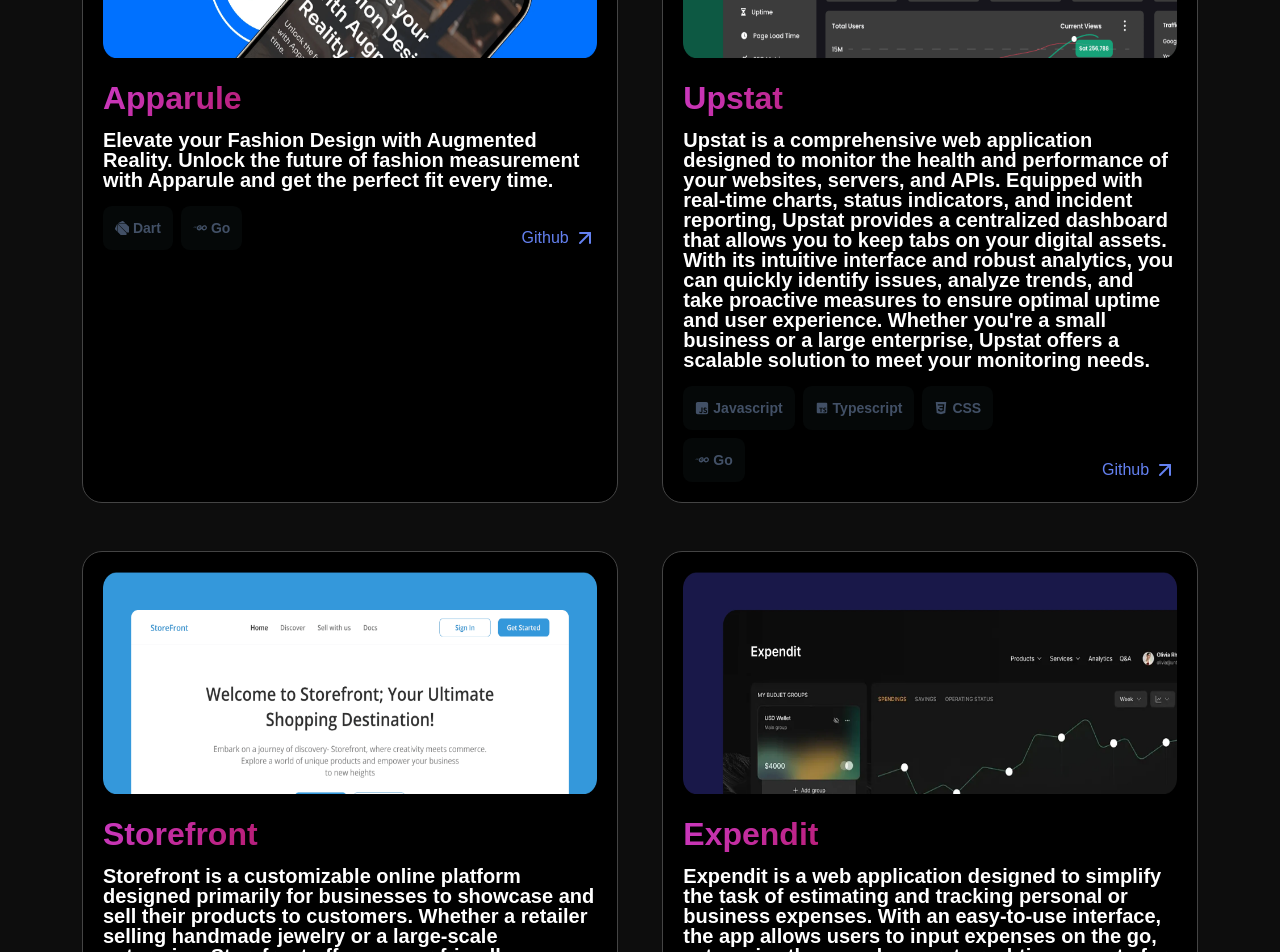
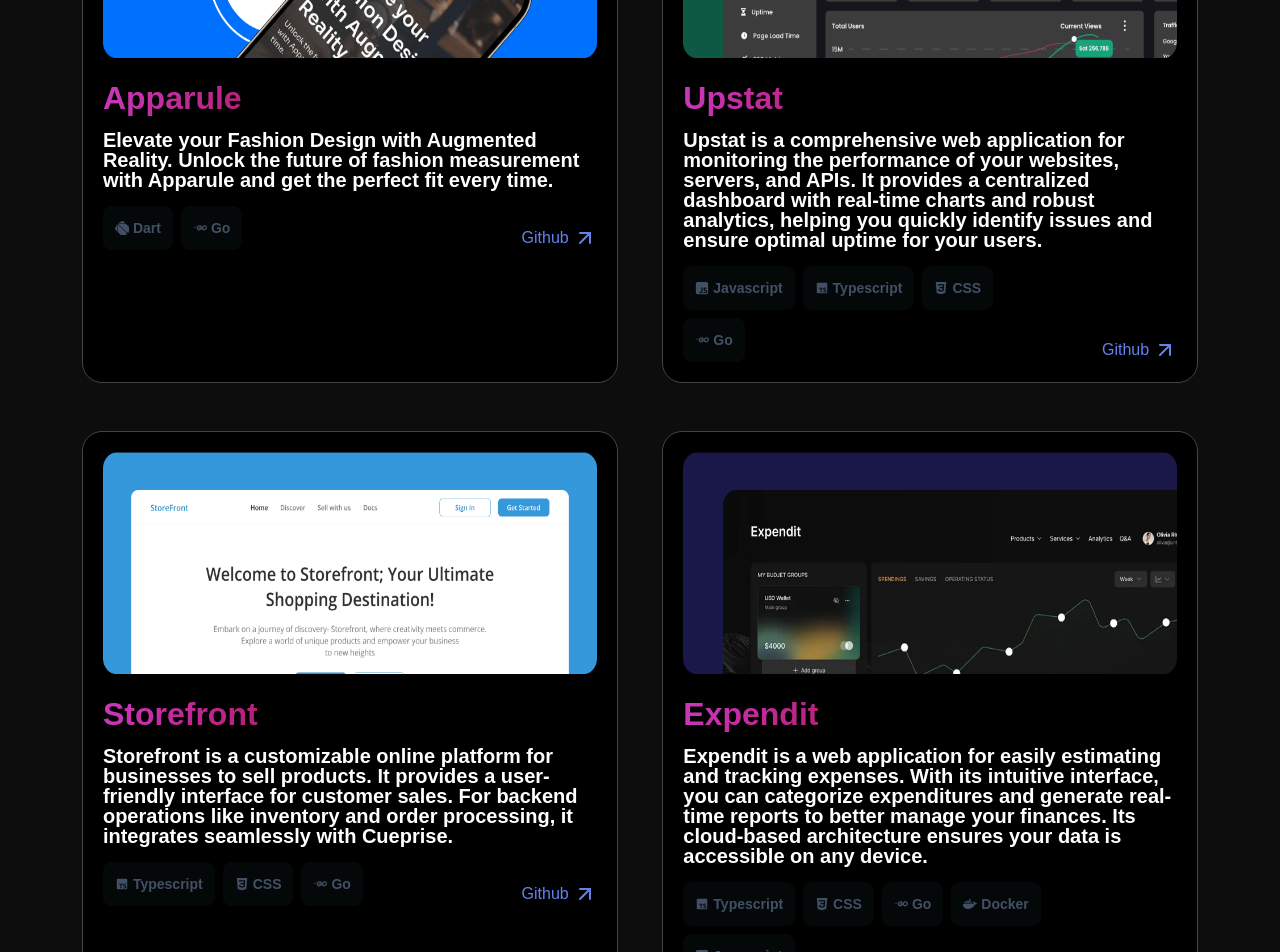
Before and after one commit to cuesoftinc/cuelabs-platform, a Next.js app: page / in a window 1280 px wide. Shown: the part 3440-4392 px from the top of the page. Built offline with nearby package versions, Linux system fonts and the light colour scheme; a web font is replaced by a local one.

Commit message:
Update project description text
Signed-off-by: Olaife Olawore <52765542+chordzz@users.noreply.github.com>

```diff
--- a/src/app/page.tsx
+++ b/src/app/page.tsx
@@ -70,7 +70,7 @@ export default function Home() {
       img: upstat,
       name: 'Upstat',
       description:
-        "Upstat is a comprehensive web application designed to monitor the health and performance of your websites, servers, and APIs. Equipped with real-time charts, status indicators, and incident reporting, Upstat provides a centralized dashboard that allows you to keep tabs on your digital assets. With its intuitive interface and robust analytics, you can quickly identify issues, analyze trends, and take proactive measures to ensure optimal uptime and user experience. Whether you're a small business or a large enterprise, Upstat offers a scalable solution to meet your monitoring needs.",
+        "Upstat is a comprehensive web application for monitoring the performance of your websites, servers, and APIs. It provides a centralized dashboard with real-time charts and robust analytics, helping you quickly identify issues and ensure optimal uptime for your users.",
       url: 'https://github.com/cuesoftinc/upstat',
       tools: [
         { name: 'Javascript', icon: <FaSquareJs /> },
@@ -83,7 +83,7 @@ export default function Home() {
       img: storefront,
       name: 'Storefront',
       description:
-        "Storefront is a customizable online platform designed primarily for businesses to showcase and sell their products to customers. Whether a retailer selling handmade jewelry or a large-scale enterprise, Storefront offers a user-friendly interface where customers can easily browse and make purchases. While the platform is tailored for customer interactions and sales, it does not handle inventory management. Instead, the backend business operations, including inventory management and order processing, are seamlessly integrated with Cueprise. This combination ensures that while customers enjoy a streamlined shopping experience on Storefront, business owners can efficiently manage their operations using Cueprise. The platform is flexible, catering to businesses of all sizes, and can be tailored to match a brand's unique look and functionality.",
+        "Storefront is a customizable online platform for businesses to sell products. It provides a user-friendly interface for customer sales. For backend operations like inventory and order processing, it integrates seamlessly with Cueprise.",
       url: 'https://github.com/cuesoftinc/storefront',
       tools: [
         { name: 'Typescript', icon: <BiLogoTypescript /> },
@@ -95,7 +95,7 @@ export default function Home() {
       img: expendit,
       name: 'Expendit',
       description:
-        "Expendit is a web application designed to simplify the task of estimating and tracking personal or business expenses. With an easy-to-use interface, the app allows users to input expenses on the go, categorize them, and generate real-time reports for better financial management. Whether you're looking to keep tabs on daily expenditures, plan a budget, or analyze spending trends, Expendit offers a range of features to help you achieve your financial goals. Its cloud-based architecture ensures that your data is accessible from any device, making it a convenient and reliable tool for expense management.",
+        "Expendit is a web application for easily estimating and tracking expenses. With its intuitive interface, you can categorize expenditures and generate real-time reports to better manage your finances. Its cloud-based architecture ensures your data is accessible on any device.",
       url: 'https://github.com/cuesoftinc/expendit',
       tools: [
         { name: 'Typescript', icon: <BiLogoTypescript /> },
```
